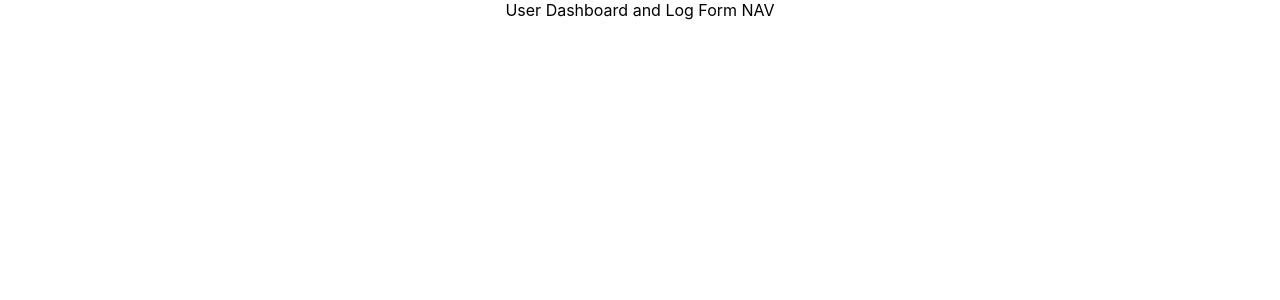
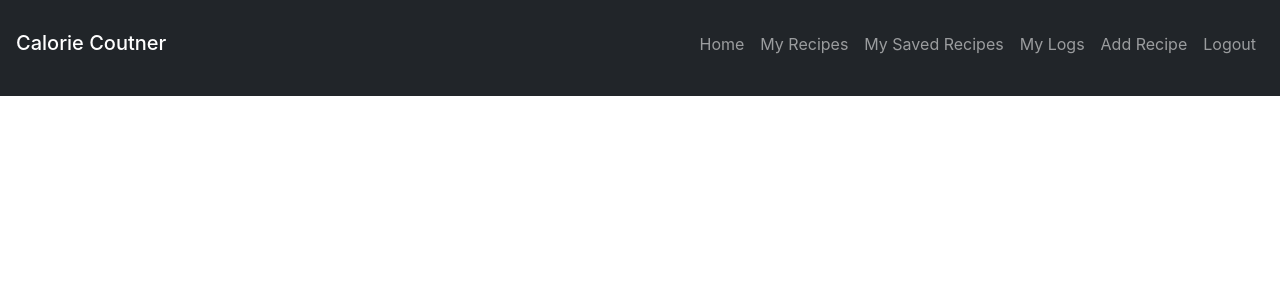
Before and after one commit to daleymike/calorie-counter, a React (Create React App) app in the folder client/: page /dashboard in a window 1280 px wide. Shown: the top 300 px of the page. Built offline with nearby package versions, Linux system fonts and the light colour scheme.

Commit message:
navbar set up with links

```diff
--- a/client/package.json
+++ b/client/package.json
@@ -7,7 +7,9 @@
     "@testing-library/react": "^13.3.0",
     "@testing-library/user-event": "^13.5.0",
     "axios": "^0.27.2",
+    "bootstrap": "^5.2.0",
     "react": "^18.2.0",
+    "react-bootstrap": "^2.4.0",
     "react-dom": "^18.2.0",
     "react-router-dom": "^6.3.0",
     "react-scripts": "5.0.1",
--- a/client/src/App.js
+++ b/client/src/App.js
@@ -1,5 +1,6 @@
 import './App.css';
 import {BrowserRouter, Routes, Route} from "react-router-dom";
+import NavBar from './components/NavBar';
 
 
 function App() {
@@ -8,7 +9,7 @@ function App() {
       <BrowserRouter>
       <Routes>
         <Route exact path="/" element={<div>Login and Reg</div>} />
-        <Route path="/dashboard" element={<div>User Dashboard and Log Form NAV</div>} />
+        <Route path="/dashboard" element={<NavBar/>} />
         <Route path="/recipes/:user_id" element={<div>Display User Recipes NAV</div>} />
         <Route path="/logs/:user_id" element={<div>Display User Logs NAV</div>}/>
         <Route path="/recipes/saved/:user_id" element={<div>Display User Saved Recipes NAV</div>} />
--- /dev/null
+++ b/client/src/components/NavBar.js
@@ -0,0 +1,27 @@
+import React from 'react';
+import {useNavigate, Link} from 'react-router-dom'
+
+const NavBar = () => {
+
+    return (
+        <nav class="navbar navbar-expand-lg navbar-dark bg-dark p-3 pt-4 d-flex justify-content-between align-items-baseline">
+
+            <div className='navbar-nav'>
+                <p className='navbar-brand mb-0 h1'>Calorie Coutner</p>
+            </div>
+            <div className='navbar-nav'>
+              <div className='nav-item' ><Link className='nav-link' to={"/dashboard"}><p>Home</p></Link></div>
+              <div className='nav-item' ><Link className='nav-link' to={"/recipes/:user_id"}><p>My Recipes</p></Link></div>
+              <div className='nav-item' ><Link className='nav-link' to={"/recipes/saved/:user_id"}><p>My Saved Recipes</p></Link></div>
+              <div className='nav-item' ><Link className='nav-link' to={"/logs/:user_id"}><p>My Logs</p></Link></div>
+              <div className='nav-item' ><Link className='nav-link' to={"/recipes/create"}><p>Add Recipe</p></Link></div>
+              <div className='nav-item' ><Link className='nav-link' to={"/logout"}><p>Logout</p></Link></div>
+            </div>
+
+
+
+        </nav>
+    )
+};
+
+export default NavBar;
--- a/client/src/index.js
+++ b/client/src/index.js
@@ -1,5 +1,6 @@
 import React from 'react';
 import ReactDOM from 'react-dom/client';
+import 'bootstrap/dist/css/bootstrap.min.css'
 import './index.css';
 import App from './App';
 import reportWebVitals from './reportWebVitals';
```
Also changed, not shown: 1 other file (tests, documents, lock files or other folders).
